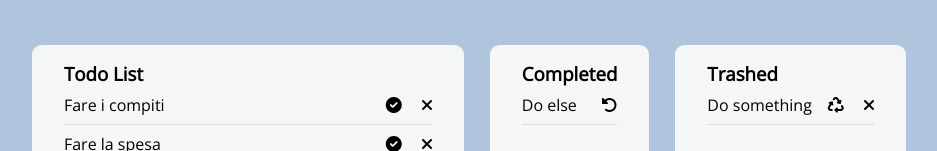
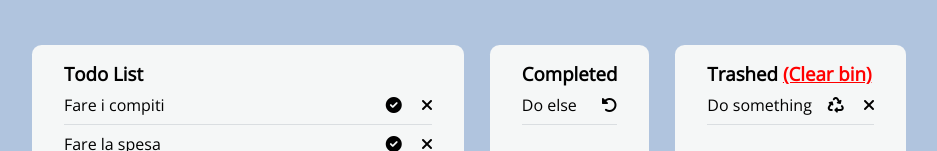
Before and after one commit to AnTosi/vue-todolist, a plain HTML site: page bonus/index.html in a window 1280 px wide. Shown: the part 312-463 px from the top of the page, without its empty margins (171-1108 px from the left). Drawn offline with nearby package versions, Linux system fonts and the light colour scheme.

Commit message:
fatto clearbin, manca alert

```diff
--- a/bonus/assets/css/style.css
+++ b/bonus/assets/css/style.css
@@ -107,3 +107,8 @@ body {
     background-color: #EFEFEF;
     cursor: pointer;
 }
+
+.armageddon {
+    text-decoration: underline;
+    color: red;
+}
--- a/bonus/assets/js/main.js
+++ b/bonus/assets/js/main.js
@@ -79,6 +79,11 @@ const app = new Vue ({
             let recycling = this.trashedTasks[i];
             this.trashedTasks.splice(i,1);
             this.tasks.push(recycling);
+        },
+
+        clearBin(){
+            this.dump.push(...this.trashedTasks);
+            this.trashedTasks = "";
         }
     }
 })
--- a/bonus/index.html
+++ b/bonus/index.html
@@ -55,7 +55,7 @@
                     </div>
                 </div>
                 <div v-if="trashedTasks.length > 0" class="trashed task_box">
-                    <h3>Trashed</h3>
+                    <h3>Trashed <span @click="clearBin" class="armageddon">(Clear bin)</span></h3>
                     <div class="item" v-for="(trashedTask, index) in trashedTasks">
                         <p>
                             {{trashedTask}}
```
